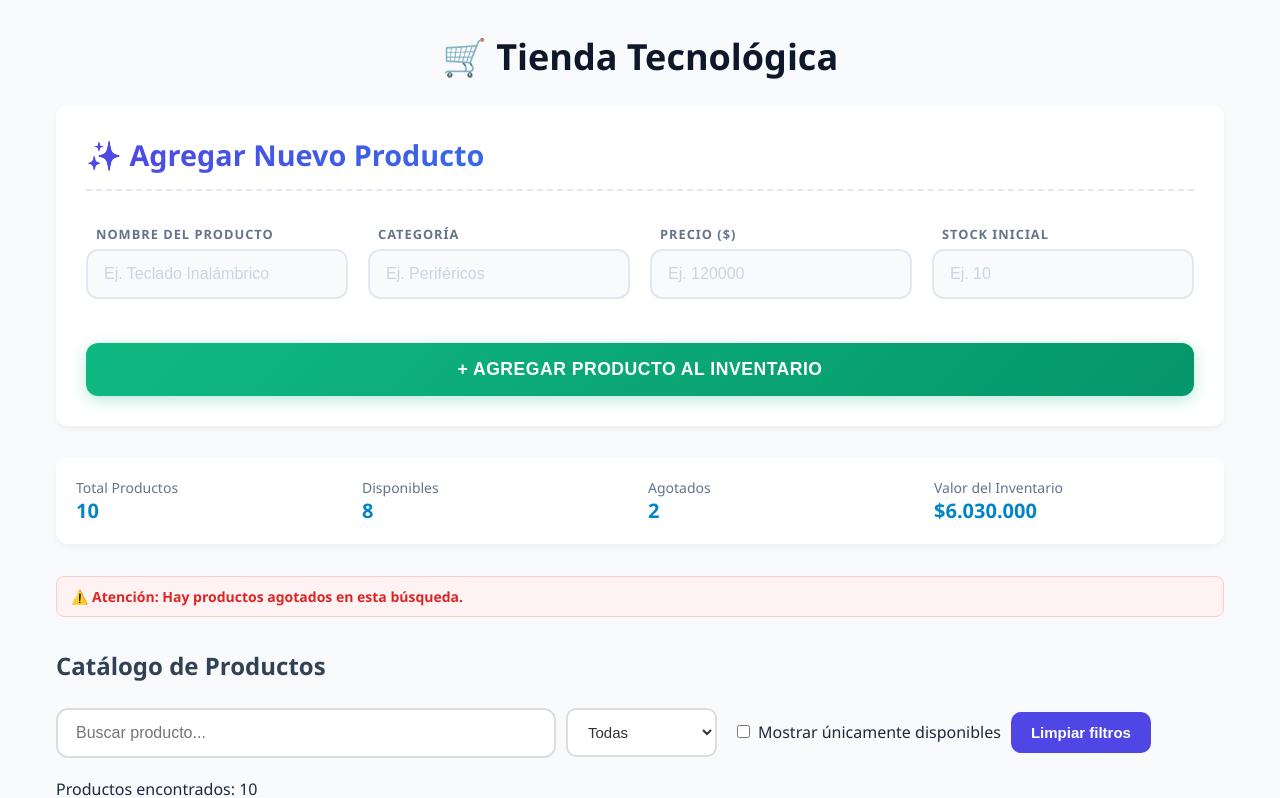
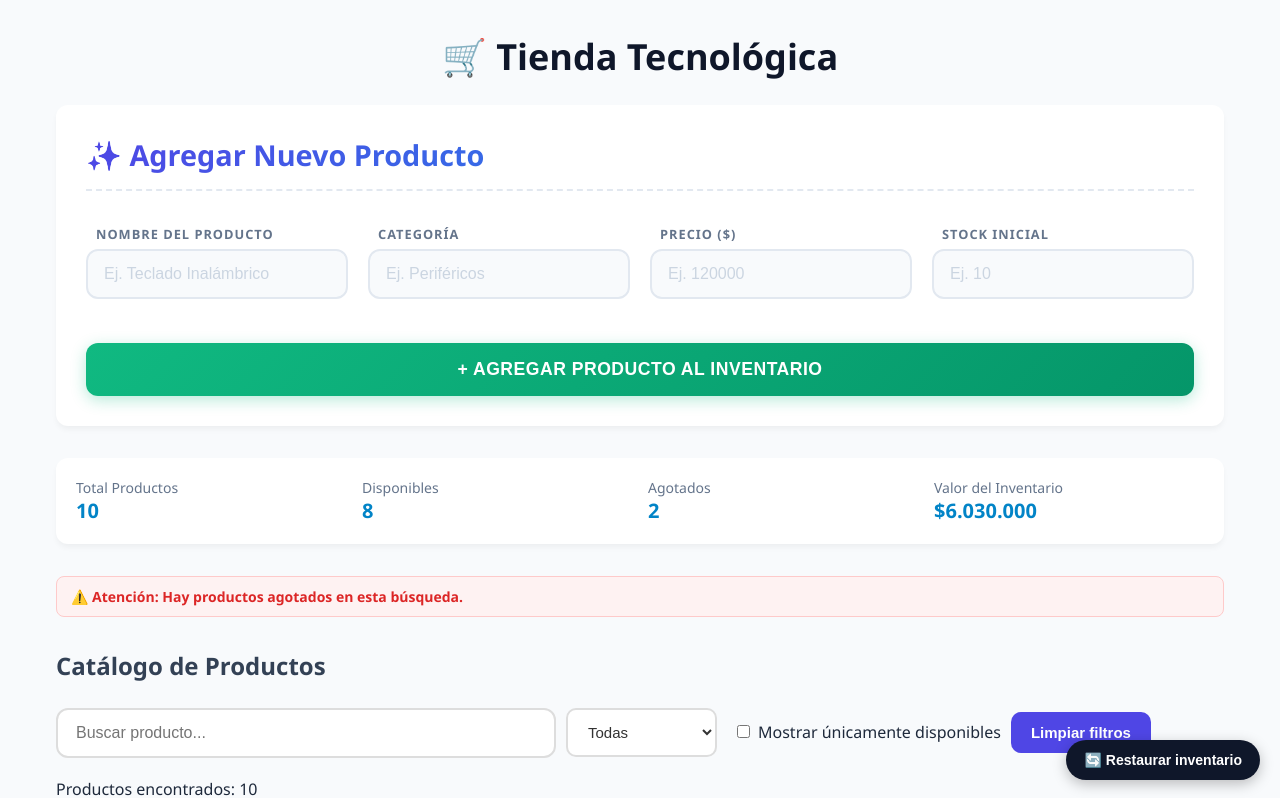
Before and after one commit to JunssAriza/React-Trabajo-2, a React (Vite) app in the folder tienda-react/: page / in a window 1280 px wide. Shown: the top 798 px of the page. Built offline with nearby package versions, Linux system fonts and the light colour scheme.

Commit message:
recuperar inventario con un boton

```diff
--- a/tienda-react/src/App.css
+++ b/tienda-react/src/App.css
@@ -14,6 +14,7 @@ body {
   max-width: 1200px;
   margin: 0 auto;
   padding: 32px 16px;
+  position: relative;
 }
 
 h1 {
@@ -30,7 +31,7 @@ h2 {
   margin: 32px 0 16px 0;
 }
 
-/* Formulario con degradado y neón */
+/* FORMULARIO DE AGREGAR / EDITAR PRODUCTO */
 .formulario-agregar {
   display: flex;
   flex-direction: column;
@@ -118,7 +119,11 @@ h2 {
   background: linear-gradient(135deg, #34d399 0%, #10b981 100%);
 }
 
-/* Panel informativo */
+.btn-agregar:active {
+  transform: translateY(1px);
+}
+
+/* PANEL DE RESUMEN DEL INVENTARIO */
 .resumen-panel {
   display: grid;
   grid-template-columns: repeat(auto-fit, minmax(200px, 1fr));
@@ -158,7 +163,7 @@ h2 {
   font-weight: 600;
 }
 
-/* Filtros y Buscador */
+/* BUSCADOR Y FILTROS */
 input[type="text"]:not(.campo-formulario input) {
   width: 100%;
   max-width: 500px;
@@ -192,6 +197,11 @@ select {
   transition: all 0.3s ease;
 }
 
+select:focus {
+  border-color: #4f46e5;
+  box-shadow: 0 0 0 4px rgba(79, 70, 229, 0.15);
+}
+
 label {
   display: inline-flex;
   align-items: center;
@@ -211,13 +221,19 @@ button {
   transition: all 0.3s ease;
 }
 
-button:not(.btn-agregar):not(.btn-control):not(.btn-eliminar) {
+button:not(.btn-agregar):not(.btn-control):not(.btn-eliminar):not(.btn-restaurar-flotante) {
   background-color: #4f46e5;
   color: white;
   margin: 10px;
 }
 
-/* Tarjetas */
+button:not(.btn-agregar):not(.btn-control):not(.btn-eliminar):not(.btn-restaurar-flotante):hover {
+  background-color: #3730a3;
+  transform: translateY(-2px);
+  box-shadow: 0 5px 15px rgba(79, 70, 229, 0.3);
+}
+
+/* GRILLA Y TARJETAS DE PRODUCTO */
 .productos {
   display: grid;
   grid-template-columns: repeat(auto-fill, minmax(260px, 1fr));
@@ -228,10 +244,15 @@ button:not(.btn-agregar):not(.btn-control):not(.btn-eliminar) {
   background: white;
   border-radius: 12px;
   overflow: hidden;
-  box-shadow: 0 1px 3px rgba(0,0,0,0.1);
+  box-shadow: 0 1px 3px rgba(0, 0, 0, 0.1);
   transition: transform 0.2s ease, box-shadow 0.2s ease;
   display: flex;
   flex-direction: column;
+}
+
+.producto-card:hover {
+  transform: translateY(-4px);
+  box-shadow: 0 10px 15px -3px rgba(0, 0, 0, 0.1);
 }
 
 .imagen-contenedor {
@@ -304,7 +325,7 @@ button:not(.btn-agregar):not(.btn-control):not(.btn-eliminar) {
   color: #0f172a;
 }
 
-/* Botones de Stock y Eliminar */
+/* CONTROLES DE STOCK (+ Y -) */
 .stock-control {
   display: flex;
   align-items: center;
@@ -336,15 +357,19 @@ button:not(.btn-agregar):not(.btn-control):not(.btn-eliminar) {
   justify-content: center;
 }
 
+.btn-control:hover:not(:disabled) {
+  background-color: #cbd5e1 !important;
+}
+
 .btn-control:disabled {
   opacity: 0.4;
   cursor: not-allowed;
 }
 
+/* BOTÓN ELIMINAR */
 .btn-eliminar {
   background-color: #fee2e2 !important;
   color: #ef4444 !important;
-  width: 100%;
   padding: 10px !important;
   margin: 0 !important;
   border-radius: 8px;
@@ -355,3 +380,27 @@ button:not(.btn-agregar):not(.btn-control):not(.btn-eliminar) {
   background-color: #fca5a5 !important;
   color: #b91c1c !important;
 }
+
+/* BOTÓN FLOTANTE RESTAURAR INVENTARIO */
+.btn-restaurar-flotante {
+  position: fixed;
+  bottom: 20px;
+  right: 20px;
+  background-color: #0f172a !important;
+  color: #ffffff !important;
+  padding: 12px 18px;
+  border-radius: 9999px;
+  font-size: 0.875rem;
+  font-weight: 600;
+  box-shadow: 0 4px 14px rgba(0, 0, 0, 0.25);
+  cursor: pointer;
+  z-index: 1000;
+  transition: all 0.2s ease;
+  margin: 0 !important;
+}
+
+.btn-restaurar-flotante:hover {
+  background-color: #1e293b !important;
+  transform: translateY(-2px);
+  box-shadow: 0 6px 20px rgba(0, 0, 0, 0.35);
+}
--- a/tienda-react/src/App.jsx
+++ b/tienda-react/src/App.jsx
@@ -23,20 +23,17 @@ function App() {
     );
   }, [productos]);
 
+  const restaurarInventario = () => {
+    localStorage.removeItem("inventario");
+    setProductos(productosIniciales);
+    setProductoEditando(null);
+  };
+
   const agregarProducto = (nuevoProducto) => {
     setProductos([
       ...productos,
       nuevoProducto
     ]);
-  };
-
-  // Misión 5 (Punto 3): Función para reemplazar el producto editado en la lista
-  const actualizarProducto = (productoActualizado) => {
-    const nuevaLista = productos.map((producto) =>
-      producto.id === productoActualizado.id ? productoActualizado : producto
-    );
-    setProductos(nuevaLista);
-    setProductoEditando(null); // Resetea el formulario a modo "Agregar"
   };
 
   const eliminarProducto = (id) => {
@@ -107,14 +104,14 @@ function App() {
           boxShadow: "0 4px 6px -1px rgba(0, 0, 0, 0.05)"
         }}
       >
-        {/* Misión 5: Formulario conectado con productoEditando y las funciones necesarias */}
-        <FormularioProducto
-          productoEditando={productoEditando}
-          onAgregar={agregarProducto}
-          onActualizar={actualizarProducto}
-          onCancelarEdicion={() => setProductoEditando(null)}
-        />
+        <FormularioProducto onAgregar={agregarProducto} />
       </div>
+
+      {productoEditando && (
+        <div style={{ padding: "10px", background: "#fef3c7", borderRadius: "8px", marginBottom: "16px" }}>
+          Editando actualmente: <strong>{productoEditando.nombre}</strong>
+        </div>
+      )}
 
       <div className="resumen-panel">
         <div className="resumen-item">
@@ -195,6 +192,14 @@ function App() {
           />
         ))}
       </section>
+
+      <button
+        type="button"
+        className="btn-restaurar-flotante"
+        onClick={restaurarInventario}
+      >
+        🔄 Restaurar inventario
+      </button>
     </main>
   );
 }
```
